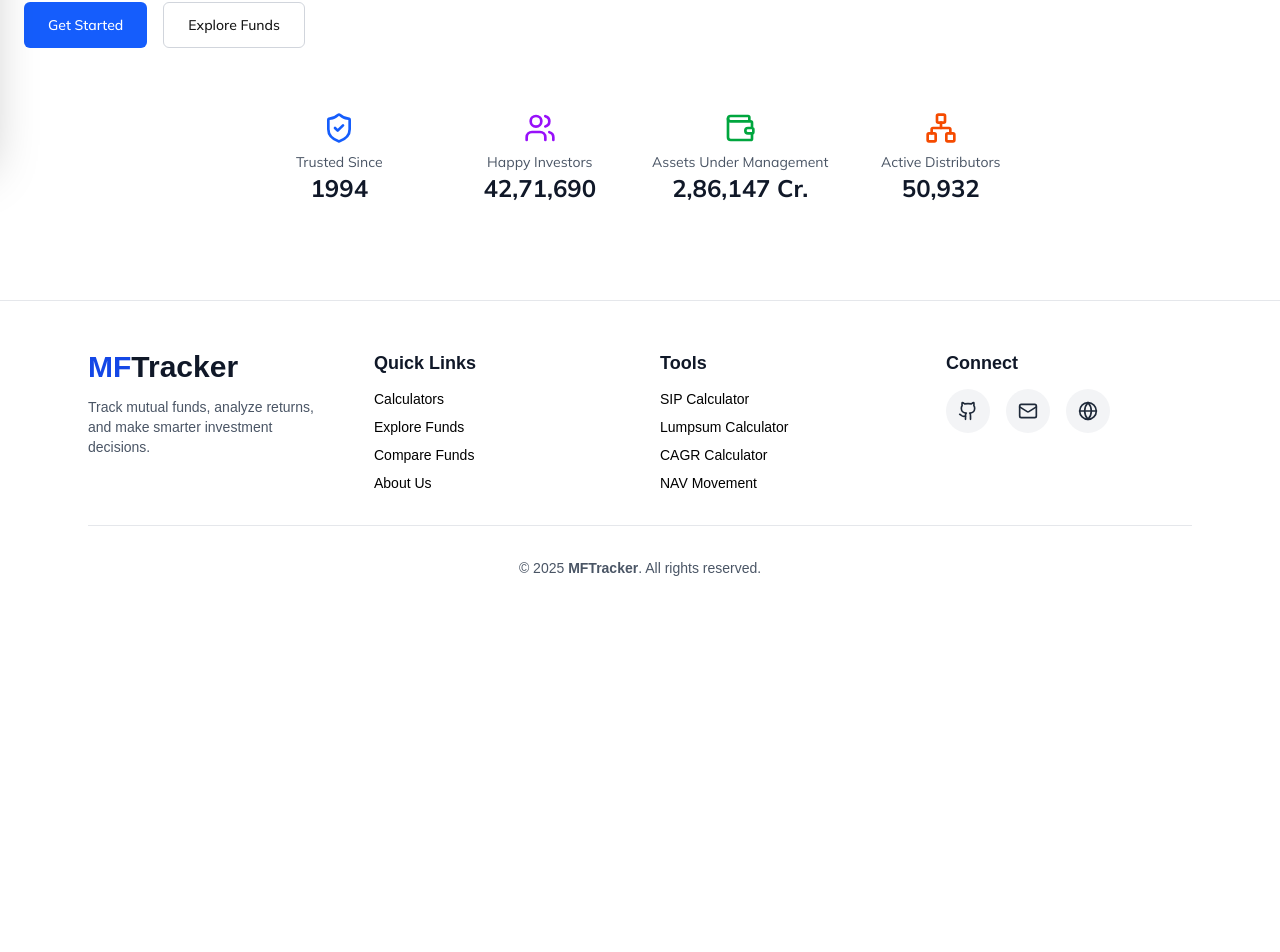
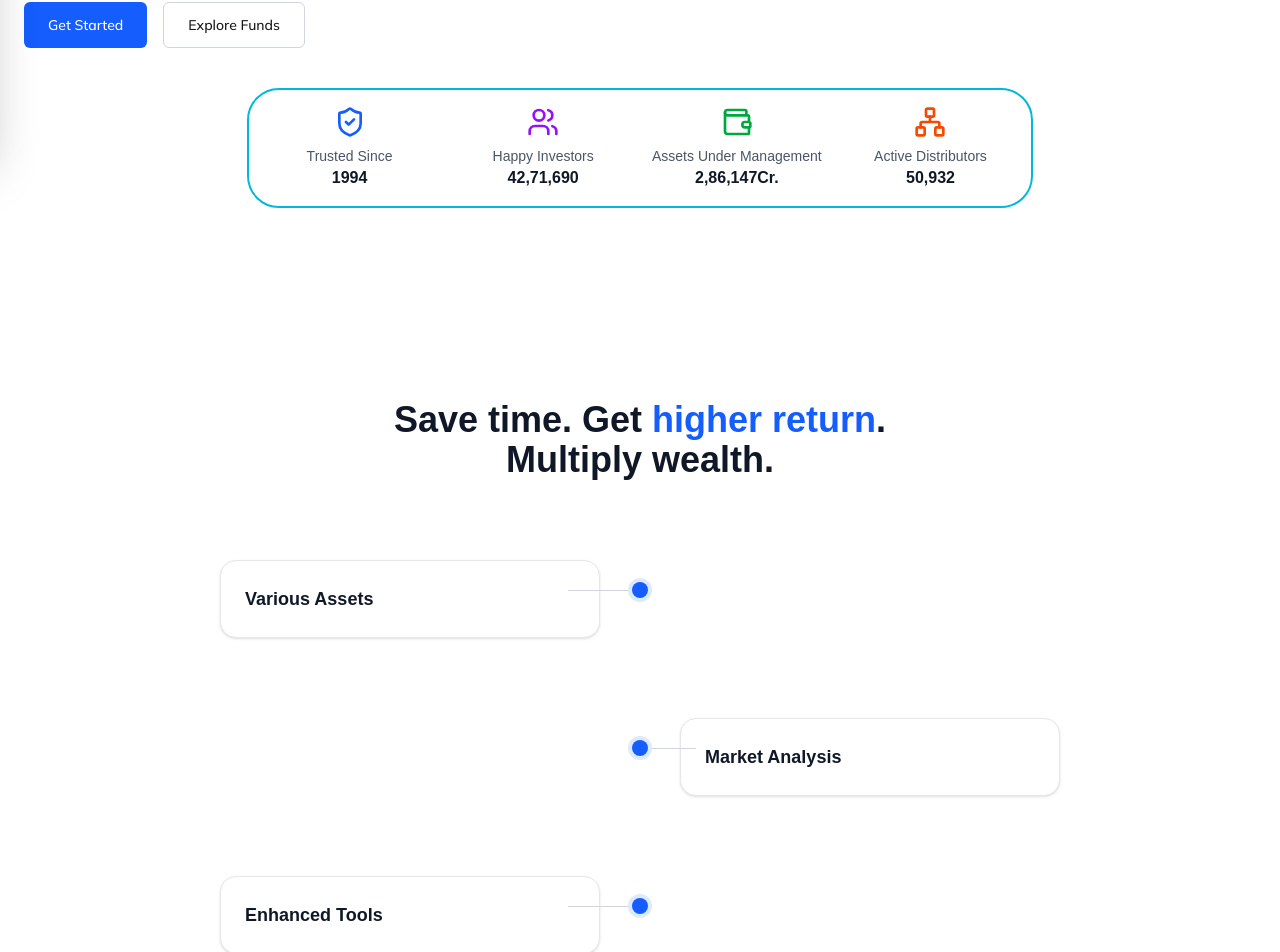
Before and after one commit to mithalesh-mk/fundBank-app, a Next.js app: page / in a window 1280 px wide. Shown: the part 644-1596 px from the top of the page. Before the commit the page ends 1270 px from the top, so only its background shows below. Built offline with nearby package versions, Linux system fonts and the light colour scheme.

Commit message:
home page layout tree line

```diff
--- a/app/globals.css
+++ b/app/globals.css
@@ -250,3 +250,48 @@ input[type=number]::-webkit-outer-spin-button {
 input[type=number] {
   -moz-appearance: textfield; /* Use a standard text field appearance */
 }
+
+
+
+@keyframes drawLine {
+  from {
+    height: 0%;
+  }
+  to {
+    height: 100%;
+  }
+}
+
+.animate-draw-line {
+  animation: drawLine 1.2s ease-out forwards;
+}
+
+@keyframes popIn {
+  0% {
+    transform: scale(0.6);
+    opacity: 0;
+  }
+  100% {
+    transform: scale(1);
+    opacity: 1;
+  }
+}
+
+@keyframes fadeSlide {
+  0% {
+    opacity: 0;
+    transform: translateY(16px);
+  }
+  100% {
+    opacity: 1;
+    transform: translateY(0);
+  }
+}
+
+.animate-pop-in {
+  animation: popIn 0.4s ease-out forwards;
+}
+
+.animate-fade-slide {
+  animation: fadeSlide 0.5s ease-out forwards;
+}
--- a/app/page.tsx
+++ b/app/page.tsx
@@ -1,12 +1,16 @@
 "use client";
 
+import FeatureTreeTimeline from "@/components/FeatureTreeTimeline";
 import Hero from "@/components/Hero";
+import Stats from "@/components/Stats";
 import { TrendingUp, LineChart, BarChart3, ArrowRight } from "lucide-react";
 
 export default function Home() {
   return (
     <div className="mb-6 md:mb-6 md:py-4">
       <Hero/>
+      <Stats />
+      <FeatureTreeTimeline />
 
     </div>
   );
--- /dev/null
+++ b/components/FeatureTreeTimeline.tsx
@@ -0,0 +1,208 @@
+"use client";
+
+import { useEffect, useRef, useState } from "react";
+import Image from "next/image";
+
+const features = [
+  {
+    id: 1,
+    title: "Various Assets",
+    desc: "Analyse mutual funds across categories and diversify your investments intelligently.",
+    img: "/dark_hero.png",
+  },
+  {
+    id: 2,
+    title: "Market Analysis",
+    desc: "Get deep insights with real-time data, returns comparison and risk metrics.",
+    img: "/dark_hero.png",
+  },
+  {
+    id: 3,
+    title: "Enhanced Tools",
+    desc: "Use calculators, SIP planners and performance trackers in one place.",
+    img: "/dark_hero.png",
+  },
+];
+
+export default function FeatureTreeTimeline() {
+  const sectionRef = useRef<HTMLDivElement>(null);
+  const [animate, setAnimate] = useState(false);
+  const [openId, setOpenId] = useState<number | null>(0);
+
+  /* ---------- OBSERVER ---------- */
+  useEffect(() => {
+    const observer = new IntersectionObserver(
+      ([entry]) => {
+        if (entry.isIntersecting) {
+          setAnimate(true);
+          observer.disconnect();
+        }
+      },
+      { threshold: 0.25 }
+    );
+
+    if (sectionRef.current) observer.observe(sectionRef.current);
+
+    return () => observer.disconnect();
+  }, []);
+
+  return (
+    <section ref={sectionRef} className="w-full px-6 py-24 mt-24">
+      <div className="max-w-6xl mx-auto">
+
+        {/* HEADER */}
+        <div className="text-center mb-20">
+          <h2 className="text-3xl md:text-4xl font-extrabold text-gray-900 dark:text-white">
+            Save time. Get{" "}
+            <span className="text-blue-600 dark:text-blue-400">
+              higher return
+            </span>.
+            <br />
+            Multiply wealth.
+          </h2>
+        </div>
+
+        {/* TREE */}
+        <div className="relative">
+
+          {/* ANIMATED CENTER LINE */}
+          <div
+            className={`
+              hidden md:block absolute left-1/2 top-0 w-[3px]
+              bg-gray-300 dark:bg-gray-700
+              ${animate ? "animate-draw-line" : "h-0"}
+            `}
+            style={{ height: "100%" }}
+          />
+
+          <div className="space-y-20">
+            {features.map((f, i) => {
+              const isLeft = i % 2 === 0;
+              const isOpen = openId === f.id;
+
+              return (
+                <div key={f.id} className="relative">
+
+                  {/* DESKTOP */}
+                  <div className="hidden md:grid grid-cols-[1fr_auto_1fr]">
+
+                    {isLeft ? (
+                      <Card
+                        align="right"
+                        feature={f}
+                        isOpen={isOpen}
+                        onClick={() => setOpenId(isOpen ? null : f.id)}
+                      />
+                    ) : (
+                      <div />
+                    )}
+
+                    {/* NODE */}
+                    <div className="relative flex justify-center">
+                      <div className="relative z-10 mt-[22px]">
+                        <div className="h-4 w-4 rounded-full bg-blue-600 dark:bg-blue-400 ring-4 ring-blue-100 dark:ring-blue-900" />
+                      </div>
+
+                      {/* CONNECTOR */}
+                      <div
+                        className={`absolute top-[30px] h-px w-16 bg-gray-300 dark:bg-gray-700 ${
+                          isLeft ? "-left-16" : "left-0"
+                        }`}
+                      />
+                    </div>
+
+                    {!isLeft ? (
+                      <Card
+                        align="left"
+                        feature={f}
+                        isOpen={isOpen}
+                        onClick={() => setOpenId(isOpen ? null : f.id)}
+                      />
+                    ) : (
+                      <div />
+                    )}
+                  </div>
+
+                  {/* MOBILE */}
+                  <div className="md:hidden relative pl-8">
+                    <div className="absolute left-3 top-0 h-full w-px bg-gray-300 dark:bg-gray-700" />
+                    <div className="absolute left-[9px] top-6 h-3 w-3 rounded-full bg-blue-600 dark:bg-blue-400" />
+
+                    <MobileCard
+                      feature={f}
+                      isOpen={isOpen}
+                      onClick={() => setOpenId(isOpen ? null : f.id)}
+                    />
+                  </div>
+
+                </div>
+              );
+            })}
+          </div>
+        </div>
+      </div>
+    </section>
+  );
+}
+
+/* ---------------- CARDS ---------------- */
+
+function Card({ feature, isOpen, onClick, align }: any) {
+  return (
+    <div className={`flex ${align === "right" ? "justify-end pr-8" : "pl-8"}`}>
+      <div
+        onClick={onClick}
+        className="
+          cursor-pointer w-[380px]
+          rounded-2xl p-6
+          bg-white dark:bg-gray-900
+          border border-gray-200 dark:border-gray-800
+          shadow-sm hover:shadow-md transition
+        "
+      >
+        <h3 className="text-lg font-semibold text-gray-900 dark:text-white">
+          {feature.title}
+        </h3>
+
+        <Expandable feature={feature} isOpen={isOpen} />
+      </div>
+    </div>
+  );
+}
+
+function MobileCard({ feature, isOpen, onClick }: any) {
+  return (
+    <div
+      onClick={onClick}
+      className="rounded-xl p-4 bg-white dark:bg-gray-900 border border-gray-200 dark:border-gray-800 shadow-sm"
+    >
+      <h3 className="text-base font-semibold text-gray-900 dark:text-white">
+        {feature.title}
+      </h3>
+
+      <Expandable feature={feature} isOpen={isOpen} />
+    </div>
+  );
+}
+
+function Expandable({ feature, isOpen }: any) {
+  return (
+    <div
+      className={`overflow-hidden transition-all duration-300 ${
+        isOpen ? "max-h-[420px] mt-4 opacity-100" : "max-h-0 opacity-0"
+      }`}
+    >
+      <p className="text-sm text-gray-600 dark:text-gray-400 mb-4">
+        {feature.desc}
+      </p>
+
+      <Image
+        src={feature.img}
+        alt={feature.title}
+        width={260}
+        height={160}
+        className="rounded-lg"
+      />
+    </div>
+  );
+}
--- a/components/Hero.tsx
+++ b/components/Hero.tsx
@@ -76,17 +76,6 @@ const Hero = () => {
             />
           </div>
         </div>
-
-        {/* ---------------- TRUST STATS ---------------- */}
-        <div
-          className="
-            mt-15 gap-8
-            text-center
-          "
-        >
-          <Stats />
-        </div>
-
       </div>
     </section>
   );
--- a/components/Stats.tsx
+++ b/components/Stats.tsx
@@ -2,16 +2,16 @@ import { ShieldCheck, Users, Wallet, Network } from "lucide-react";
 
 const Stats = () => {
   return (
-    <div className="mt-16 w-full flex justify-center">
-      <div className="grid grid-cols-2 md:grid-cols-4 gap-10 md:gap-6 text-center">
+    <div className="mt-10 w-full flex justify-center">
+      <div className="grid grid-cols-4 mx-auto p-2 md:border-2 border-cyan-500 md:p-4 rounded-4xl  md:grid-cols-4 gap-10 md:gap-6 text-center">
 
         {/* ITEM 1 */}
         <div className="flex flex-col items-center">
           <ShieldCheck className="w-8 h-8 text-blue-600 dark:text-blue-400 mb-2" />
-          <p className="text-sm text-gray-600 dark:text-gray-300">
+          <p className="text-[10px] md:text-sm text-gray-600 dark:text-gray-300">
             Trusted Since
           </p>
-          <p className="text-2xl font-bold text-gray-900 dark:text-white">
+          <p className="text-md font-bold text-gray-900 dark:text-white">
             1994
           </p>
         </div>
@@ -19,10 +19,10 @@ const Stats = () => {
         {/* ITEM 2 */}
         <div className="flex flex-col items-center">
           <Users className="w-8 h-8 text-purple-600 dark:text-purple-400 mb-2" />
-          <p className="text-sm text-gray-600 dark:text-gray-300">
+          <p className="text-[10px] md:text-sm text-gray-600 dark:text-gray-300">
             Happy Investors
           </p>
-          <p className="text-2xl font-bold text-gray-900 dark:text-white">
+          <p className="text-md font-bold text-gray-900 dark:text-white">
             42,71,690
           </p>
         </div>
@@ -30,21 +30,21 @@ const Stats = () => {
         {/* ITEM 3 */}
         <div className="flex flex-col items-center">
           <Wallet className="w-8 h-8 text-green-600 dark:text-green-400 mb-2" />
-          <p className="text-sm text-gray-600 dark:text-gray-300">
+          <p className="text-[10px] md:text-sm text-gray-600 dark:text-gray-300">
             Assets Under Management
           </p>
-          <p className="text-2xl font-bold text-gray-900 dark:text-white">
-            2,86,147 Cr.
+          <p className="text-md font-bold text-gray-900 dark:text-white">
+            2,86,147Cr.
           </p>
         </div>
 
         {/* ITEM 4 */}
         <div className="flex flex-col items-center">
           <Network className="w-8 h-8 text-orange-600 dark:text-orange-400 mb-2" />
-          <p className="text-sm text-gray-600 dark:text-gray-300">
+          <p className="text-[10px] md:text-sm text-gray-600 dark:text-gray-300">
             Active Distributors
           </p>
-          <p className="text-2xl font-bold text-gray-900 dark:text-white">
+          <p className="text-md font-bold text-gray-900 dark:text-white">
             50,932
           </p>
         </div>
```
